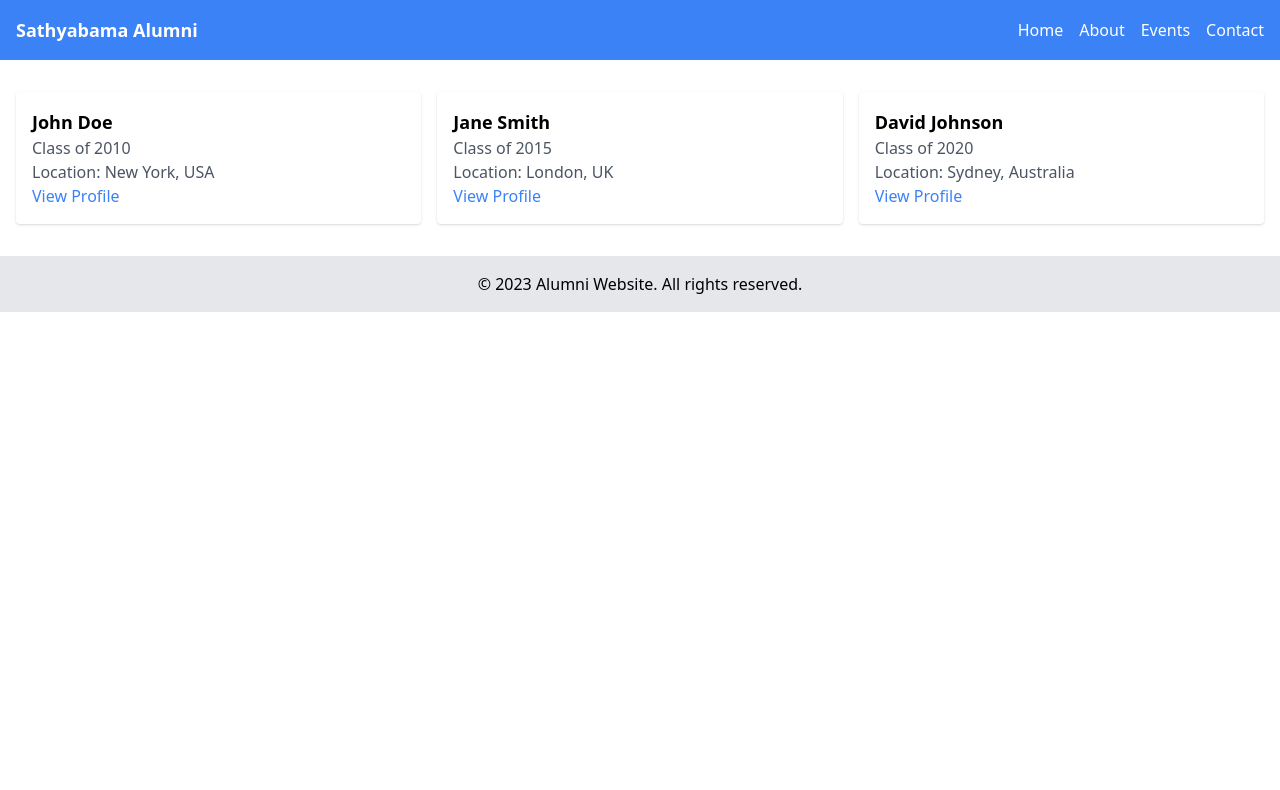
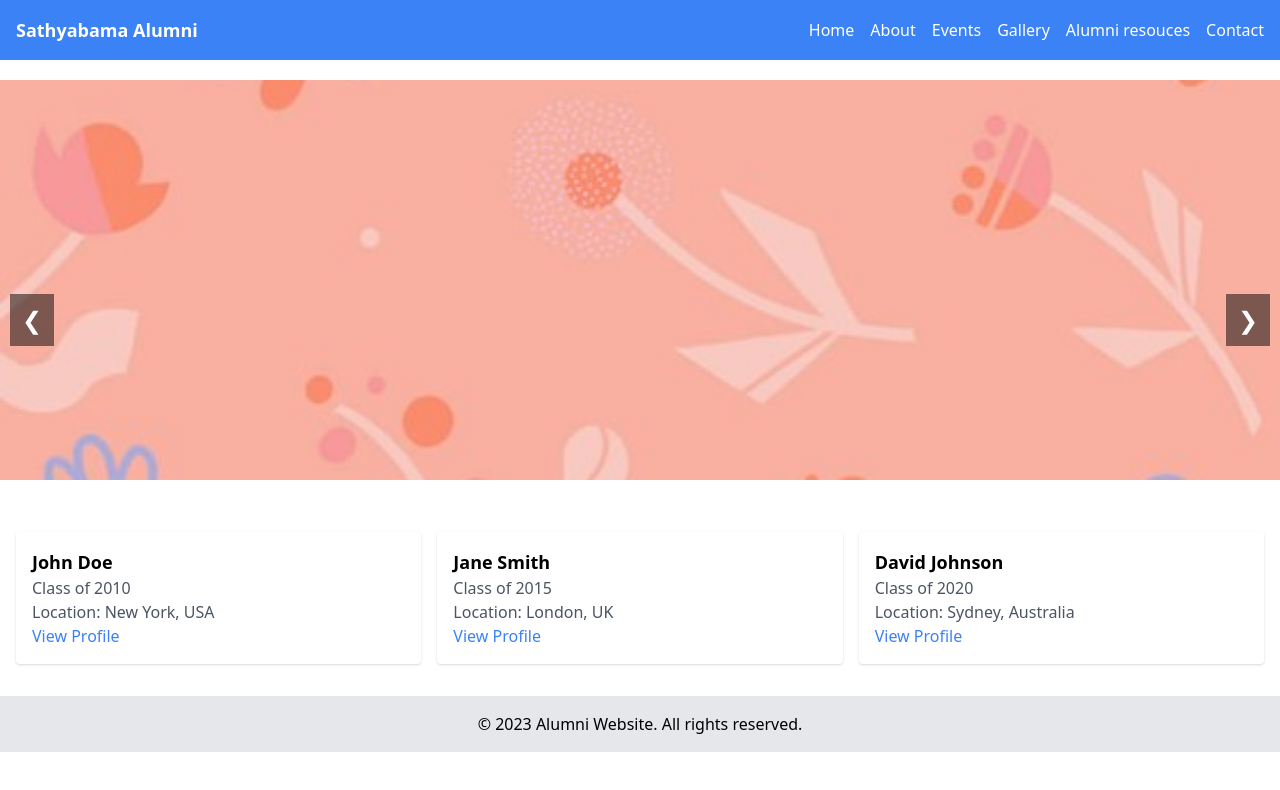
Before and after one commit to Alumni-sist/AlumniWebsite, a plain HTML site: page index.html in a window 1280 px wide. Drawn offline with nearby package versions, Linux system fonts and the light colour scheme.

Commit message:
slide images

```diff
--- /dev/null
+++ b/index.css
@@ -0,0 +1,47 @@
+/* slideshow start */
+
+/* Add your CSS styles for the navigation bar here */
+
+.slideshow-container {
+    position: relative;
+    width: 100%;
+    height: 400px;
+    overflow: hidden;
+    margin-top: 20px;
+    margin-bottom: 20px;
+  }
+
+  .slide {
+    position: absolute;
+    width: 100%;
+    height: 100%;
+    display: none;
+  }
+
+  .slide img {
+    width: 100%;
+    height: 100%;
+    object-fit: cover;
+  }
+
+  .prev,
+  .next {
+    position: absolute;
+    top: 40%;
+    transform: translateY(-50%);
+    font-size: 24px;
+    color: #fff;
+    background-color: rgba(0, 0, 0, 0.5);
+    padding: 8px 12px;
+    cursor: pointer;
+  }
+
+  .prev {
+    left: 10px;
+  }
+
+  .next {
+    right: 10px;
+  }
+
+  /* slide show end*/
--- a/index.html
+++ b/index.html
@@ -5,6 +5,7 @@
   <meta name="viewport" content="width=device-width, initial-scale=1.0">
   <title>Alumni Website</title>
   <link href="https://cdn.jsdelivr.net/npm/tailwindcss@2.2.19/dist/tailwind.min.css" rel="stylesheet">
+  <link rel="stylesheet" type="text/css" href="index.css">
   <style>
     /* Additional custom styles can be added here */
   </style>
@@ -18,11 +19,36 @@
           <li><a href="#" class="text-white hover:text-gray-200">Home</a></li>
           <li><a href="#" class="text-white hover:text-gray-200">About</a></li>
           <li><a href="#" class="text-white hover:text-gray-200">Events</a></li>
+          <li><a href="#" class="text-white hover:text-gray-200">Gallery</a></li>
+          <li><a href="#" class="text-white hover:text-gray-200">Alumni resouces</a></li>
           <li><a href="#" class="text-white hover:text-gray-200">Contact</a></li>
         </ul>
       </nav>
     </div>
   </header>
+  <div class="slideshow-container">
+    <div class="slide">
+      <img src="images/1.jpg" alt="Slide 1">
+    </div>
+    <div class="slide">
+      <img src="images/5.jpg" alt="Slide 2">
+    </div>
+    <div class="slide">
+      <img src="images/4.jpg" alt="Slide 3">
+    </div>
+    <div class="slide">
+      <img src="images/3.jpg" alt="Slide 4">
+    </div>
+    <div class="slide">
+      <img src="images/2.jpg" alt="Slide 5">
+    </div>
+    <div class="slide">
+      <img src="images/6.jpg" alt="Slide 6">
+    </div>
+  </div>
+  <div class="prev">&#10094;</div>
+  <div class="next">&#10095;</div>
+
 
   <main class="container mx-auto px-4 py-8">
 
--- a/index.js
+++ b/index.js
@@ -9,3 +9,28 @@ viewProfileLinks.forEach(link => {
     alert(`You clicked on the profile of ${alumniName}`);
   });
 });
+
+/* Slideshow */
+document.addEventListener("DOMContentLoaded", function(event) {
+  var slides = document.querySelectorAll(".slide");
+  var prevButton = document.querySelector(".prev");
+  var nextButton = document.querySelector(".next");
+  var currentSlide = 0;
+  var slideInterval = setInterval(nextSlide, 3000);
+
+  function nextSlide() {
+    slides[currentSlide].style.display = "none";
+    currentSlide = (currentSlide + 1) % slides.length;
+    slides[currentSlide].style.display = "block";
+  }
+
+  prevButton.addEventListener("click", function() {
+    slides[currentSlide].style.display = "none";
+    currentSlide = (currentSlide - 1 + slides.length) % slides.length;
+    slides[currentSlide].style.display = "block";
+  });
+
+  nextButton.addEventListener("click", nextSlide);
+});
+
+/*slide show end */
```
Also changed, not shown: images/1.jpg (added), images/2.jpg (added), images/3.jpg (added), images/4.jpg (added), images/5.jpg (added), images/6.jpg (added).
